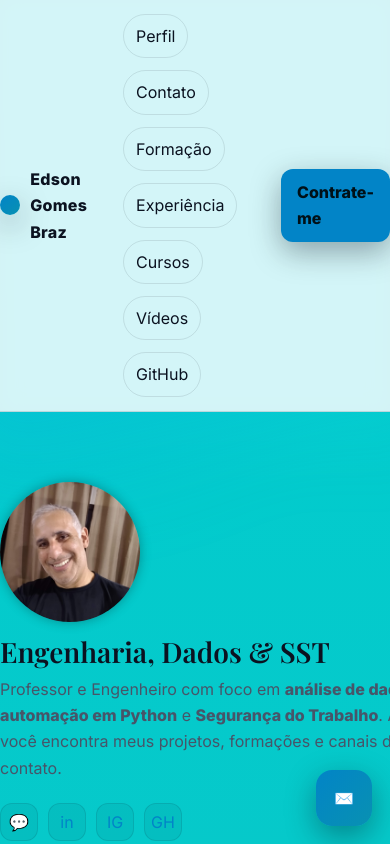
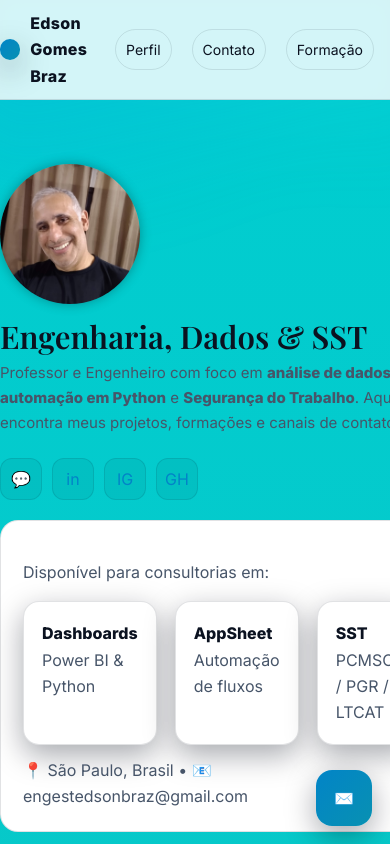
Before and after one commit to ppelino/Portifolio_Edson2025, a plain HTML site: page index.html in a window 390 px wide. Shown: the top 844 px of the page. Drawn offline with nearby package versions, Linux system fonts and the light colour scheme.

Commit message:
Update index.html

```diff
--- a/index.html
+++ b/index.html
@@ -29,8 +29,7 @@
     }
     *{box-sizing:border-box}
     html{scroll-behavior:smooth}
-    body{margin:0; font-family:Inter,system-ui,Segoe UI,Roboto,Helvetica,Arial,sans-serif; background: linear-gradient(180deg, #00CED1, #20B2AA);
- color:var(--fg); line-height:1.65}
+    body{margin:0; font-family:Inter,system-ui,Segoe UI,Roboto,Helvetica,Arial,sans-serif; background: linear-gradient(180deg, #00CED1, #20B2AA); color:var(--fg); line-height:1.65}
     a{color:var(--accent); text-decoration:none}
     a:hover{color:var(--accent-2)}
     img{max-width:100%; display:block}
@@ -49,7 +48,6 @@
     .cta-btn{padding:10px 16px; border-radius:12px; background:var(--accent); color:#001018; font-weight:700; box-shadow:var(--shadow)}
 
     .hero-grid{display:grid; grid-template-columns:1.1fr .9fr; gap:30px; padding:56px 0 30px}
-    @media (max-width:900px){ .hero-grid{grid-template-columns:1fr; padding:30px 0} }
     .title{font-family:"Playfair Display",serif; font-size:clamp(28px, 6vw, 56px); line-height:1.1; margin:0 0 8px}
     .subtitle{color:var(--muted); margin:0 0 22px; font-size:clamp(16px, 2.2vw, 18px)}
     .hero-card{background:var(--card); border:1px solid color-mix(in oklab, var(--fg) 12%, transparent); padding:22px; border-radius:18px}
@@ -58,18 +56,16 @@
     section{padding:40px 0}
     .section-title{font-size:24px; margin:0 0 18px}
     .cards{display:grid; grid-template-columns:repeat(3,minmax(0,1fr)); gap:18px}
-    @media (max-width:900px){ .cards{grid-template-columns:1fr} }
     .card{background:var(--card); border:1px solid color-mix(in oklab, var(--fg) 12%, transparent); padding:18px; border-radius:16px; box-shadow:var(--shadow)}
     .muted{color:var(--muted)}
 
-    /* Timeline (Formação / Experiência) */
+    /* Timeline */
     .timeline{display:grid; gap:12px}
     .item{display:grid; grid-template-columns:1fr auto; gap:10px; align-items:center; padding:12px 14px; border:1px solid color-mix(in oklab, var(--fg) 12%, transparent); border-radius:12px; background:linear-gradient(180deg, color-mix(in oklab, var(--card) 95%, var(--accent) 5%), var(--card))}
     .item span{white-space:nowrap; color:var(--muted)}
 
     /* Video grid */
     .video-grid{display:grid; grid-template-columns:repeat(3,minmax(0,1fr)); gap:14px}
-    @media (max-width:900px){ .video-grid{grid-template-columns:1fr} }
     .video-grid iframe{width:100%; aspect-ratio:16/9; border:0; border-radius:14px; background:#000}
 
     /* Footer */
@@ -86,10 +82,39 @@
 
     /* Utilities */
     .grid-2{display:grid; grid-template-columns:1fr 1fr; gap:16px}
-    @media (max-width:900px){ .grid-2{grid-template-columns:1fr} }
     .badge{display:inline-block; padding:6px 10px; border-radius:999px; background:color-mix(in oklab, var(--fg) 8%, transparent); border:1px solid color-mix(in oklab, var(--fg) 14%, transparent); color:var(--muted); font-size:12px}
     .social{display:flex; gap:10px; flex-wrap:wrap}
     .social a{display:inline-grid; place-items:center; inline-size:38px; aspect-ratio:1; border-radius:12px; background:color-mix(in oklab, var(--fg) 6%, transparent); border:1px solid color-mix(in oklab, var(--fg) 10%, transparent)}
+
+    /* ===================== RESPONSIVIDADE ===================== */
+    /* TABLET: até 1024px */
+    @media (max-width: 1024px){
+      .container{max-width: 900px}
+      .hero-grid{grid-template-columns:1fr; padding:40px 0 20px}
+      .cards{grid-template-columns:repeat(2,minmax(0,1fr))}
+      .video-grid{grid-template-columns:repeat(2,minmax(0,1fr))}
+    }
+
+    /* MOBILE: até 768px */
+    @media (max-width: 768px){
+      /* Desliga sticky para não "grudar" no scroll e vira carrossel horizontal */
+      .topbar{ position: static; }
+      .topbar-inner{ gap:8px; padding:10px 0; }
+      nav{ overflow-x:auto; white-space:nowrap; -webkit-overflow-scrolling:touch; scrollbar-width:none; flex-wrap:nowrap }
+      nav::-webkit-scrollbar{ display:none }
+      nav a{ display:inline-block; margin-right:8px; font-size:14px; padding:8px 10px }
+      .cta-btn{ display:none } /* evita o botão grande sobrepor o herói */
+
+      .hero-grid{grid-template-columns:1fr; gap:20px; padding:24px 0 16px}
+      .title{font-size:clamp(26px,8vw,36px)}
+      .subtitle{font-size:15px}
+      .cards{grid-template-columns:1fr}
+      .video-grid{grid-template-columns:1fr}
+      .grid-2{grid-template-columns:1fr}
+
+      /* Aumenta área de toque */
+      .social a{inline-size:42px}
+    }
   </style>
   <script type="application/ld+json">
   {
@@ -127,7 +152,7 @@
     <div class="container hero-grid">
       <div>
         <img src="Edson.jpg" alt="Foto de Edson Gomes Braz" style="width:140px; height:140px; border-radius:50%; object-fit:cover; box-shadow:0 0 12px rgba(0,0,0,0.3); margin-bottom:15px;">
-<h1 class="title">Engenharia, Dados & SST</h1>
+        <h1 class="title">Engenharia, Dados & SST</h1>
         <p class="subtitle">Professor e Engenheiro com foco em <strong>análise de dados</strong>, <strong>automação em Python</strong> e <strong>Segurança do Trabalho</strong>. Aqui você encontra meus projetos, formações e canais de contato.</p>
         <div class="social" aria-label="Redes sociais">
           <a href="https://api.whatsapp.com/send?phone=5511977198220" aria-label="WhatsApp" rel="noopener" target="_blank">💬</a>
@@ -154,11 +179,8 @@
       <h2 class="section-title">Perfil</h2>
       <div class="card">
         <div style="margin-top:16px; text-align:center;">
-  <a class="cta-btn" href="Edson_Gomes_Braz_CV_Resumo.pdf" target="_blank">
-    📄 Baixar Currículo Resumido
-  </a>
-</div>
-
+          <a class="cta-btn" href="Edson_Gomes_Braz_CV_Resumo.pdf" target="_blank">📄 Baixar Currículo Resumido</a>
+        </div>
         <p>Olá! Sou <strong>Edson Gomes</strong>. Atuo há 25+ anos na educação e venho desenvolvendo soluções de <em>data analytics</em> e <em>software</em> para <strong>Segurança do Trabalho</strong> e gestão escolar. Meu foco é transformar dados em decisões com impacto real.</p>
         <div class="badge">Engenharia • Dados • SST</div>
       </div>
@@ -279,9 +301,8 @@
     function openModal(){ modal.showModal(); }
     function closeModal(){ modal.close(); }
 
-    // Abre modal ao clicar no botão flutuante se preferir formulário
+    // Botão flutuante abre modal no mobile; para rolar ao contato, remova preventDefault
     document.querySelector('.floating-button').addEventListener('click', (e)=>{
-      // se quiser rolar ao contato, remova as 2 linhas abaixo e mantenha apenas o href
       e.preventDefault();
       openModal();
     });
```
